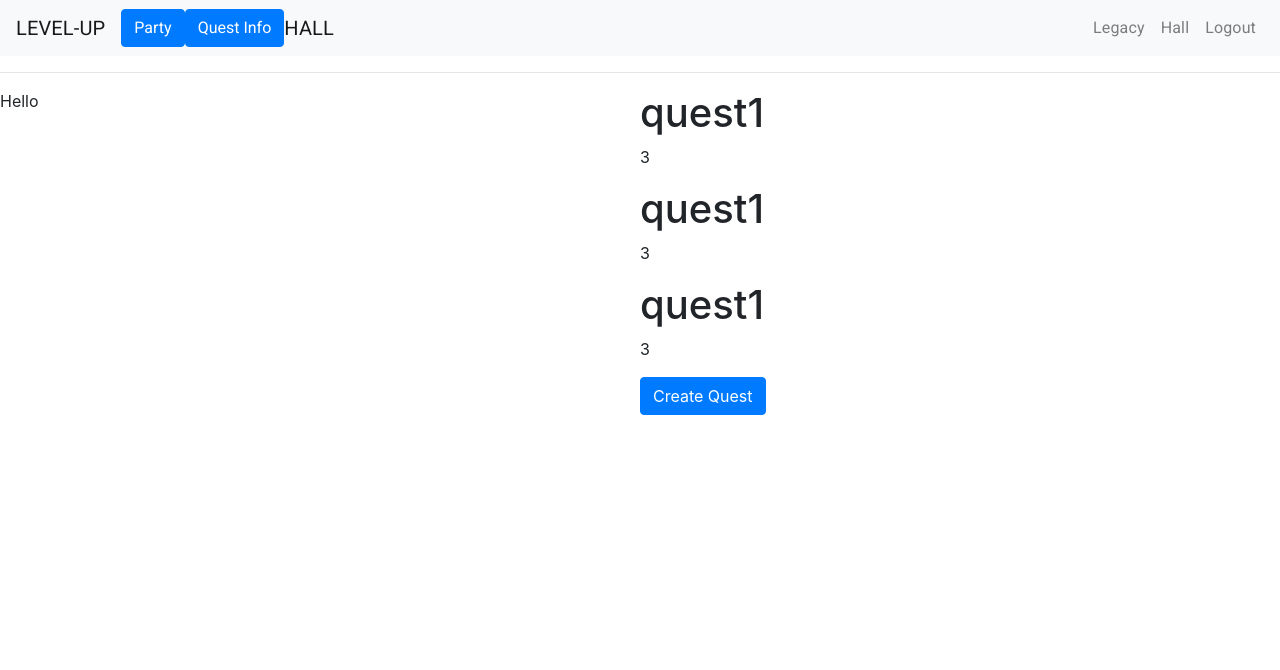
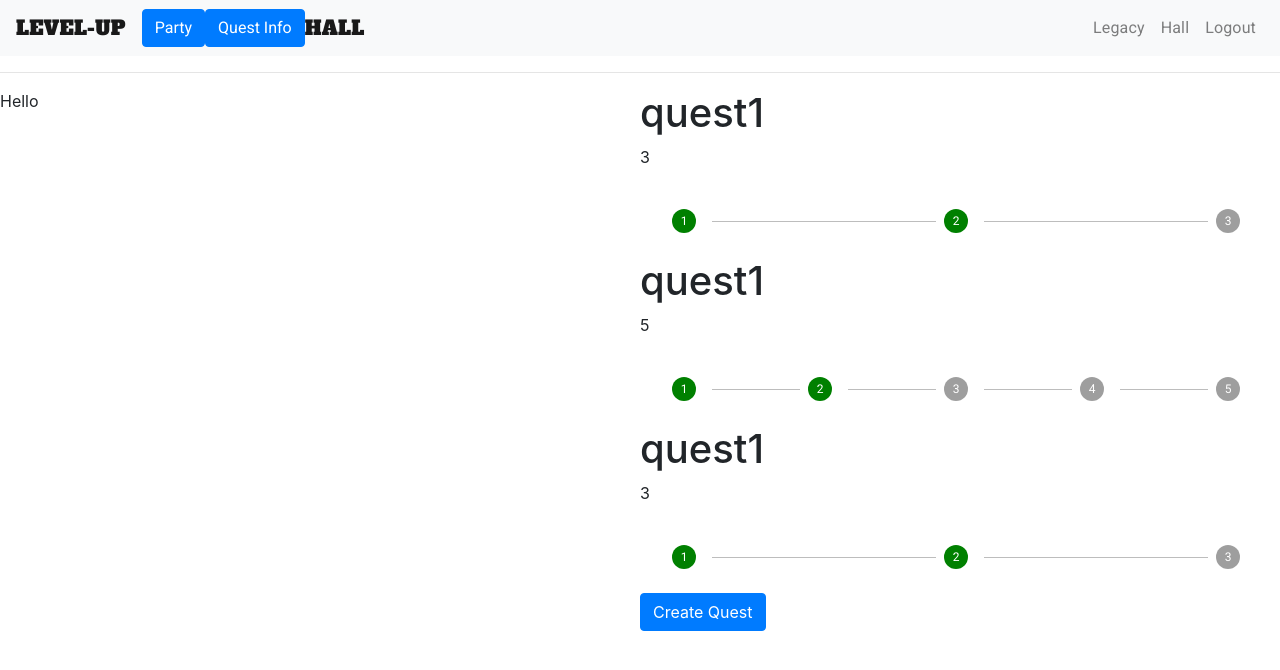
Before and after one commit to begeh/level-up, a React (Create React App) app in the folder react/: page /hall in a window 1280 px wide. Shown: the top 670 px of the page. Built offline with nearby package versions, Linux system fonts and the light colour scheme.

Commit message:
node add and font add

```diff
--- a/react/public/index.html
+++ b/react/public/index.html
@@ -24,6 +24,8 @@
       work correctly both with client-side routing and a non-root public URL.
       Learn how to configure a non-root public URL by running `npm run build`.
     -->
+    <link href="https://fonts.googleapis.com/css?family=Alfa+Slab+One&display=swap" rel="stylesheet">
+
     <title>LEVEL-UP</title>
   </head>
   <body>
--- /dev/null
+++ b/react/src/components/NavForApp.css
@@ -0,0 +1,3 @@
+span {
+  font-family: 'Alfa Slab One', cursive;
+}
--- a/react/src/components/NavForApp.js
+++ b/react/src/components/NavForApp.js
@@ -5,6 +5,7 @@ import Nav from 'react-bootstrap/Nav';
 import PartyBtn from './PartyBtn';
 import QuestInfoBtn from './QuestInfoBtn';
 import { useHistory } from "react-router-dom";
+import './NavForApp.css'
 
 export default function NavForApp(props){
   let history = useHistory();
--- a/react/src/index.css
+++ b/react/src/index.css
@@ -10,4 +10,5 @@ body {
 code {
   font-family: source-code-pro, Menlo, Monaco, Consolas, 'Courier New',
     monospace;
+
 }
--- /dev/null
+++ b/react/src/pages/Hall.css
@@ -0,0 +1,7 @@
+.completed-node svg {
+  color: green !important
+}
+
+.incompleted-node svg {
+  color: black
+}
--- a/react/src/pages/Hall.js
+++ b/react/src/pages/Hall.js
@@ -1,8 +1,8 @@
-import React from 'react';
-import Grid from '@material-ui/core/Grid';
+import React, { useState } from 'react';
+import {Grid, Stepper, Step, StepLabel} from '@material-ui/core';
 import QuestInfoBtn from '../components/CreateQuestBtn'
-
 import NavForApp from '../components/NavForApp';
+import './Hall.css'
 
 
 
@@ -14,17 +14,31 @@ const HallList = ({quests}) => {
           <HallListItem title={quest.title} nodes={quest.nodes} index={index} />
         ))
       }
-
-
     </div>
   )
 }
 
+
+
+
+
+
 const HallListItem = ({title, nodes}) => {
+
   return (
     <div>
       <h1>{title}</h1>
       <p>{nodes.length}</p>
+      <Stepper >
+        {nodes.map((node, index) => {
+
+          return (
+            <Step key={index} >
+              <StepLabel className={node.isComplete ? 'completed-node' : 'uncompleted-node'} />
+            </Step>
+          );
+        })}
+      </Stepper>
     </div>
   )
 }
@@ -90,6 +104,14 @@ const quests = [
         title: 'end',
         isComplete: false
       },
+      {
+        title: 'end',
+        isComplete: false
+      },
+      {
+        title: 'end',
+        isComplete: false
+      }
     ]
   },
   {
```
